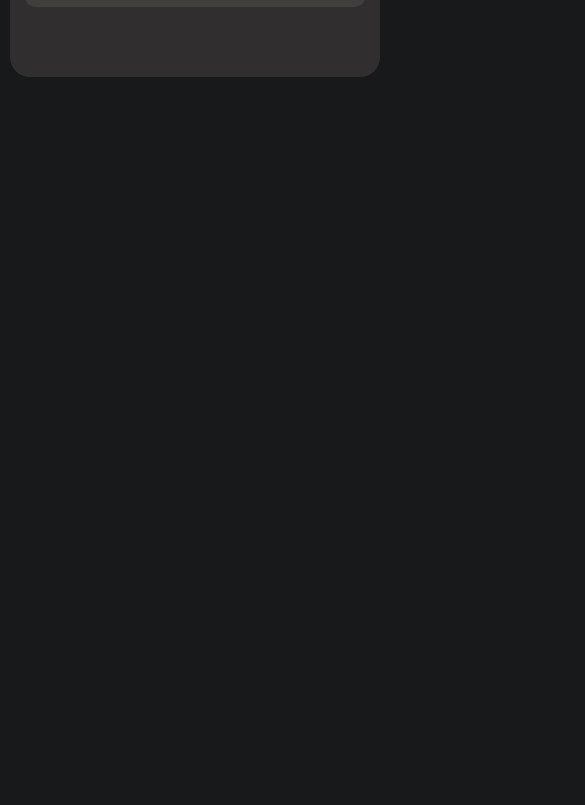
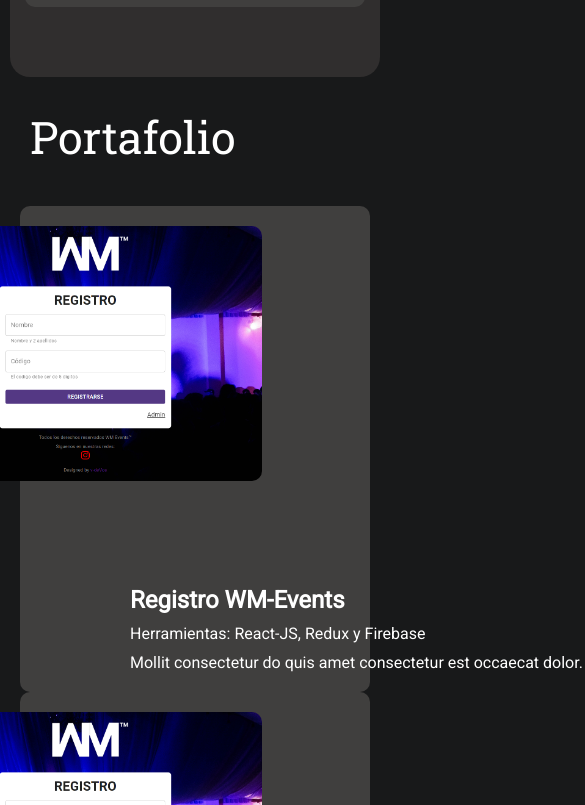
Before and after one commit to v-devOs/React-Site, a React (Vite) app: page / in a window 390 px wide. Shown: the part 2899-3704 px from the top of the page, 585 px wide, since content can reach past the window. Before the commit the page ends 3056 px from the top, so only its background shows below. Built offline with nearby package versions, Linux system fonts and the light colour scheme.

Commit message:
Seccion de proyectos, terminar responsive

```diff
--- a/src/UrielDev.jsx
+++ b/src/UrielDev.jsx
@@ -3,6 +3,7 @@ import './stylesMain.css'
 import { Title } from "./components/Title"
 import { CardMe } from "./components/CardMe"
 import { Skills } from "./components/Skills"
+import { Projects } from "./components/Projects"
 
 export const UrielDev = () => {
   return (
@@ -14,6 +15,8 @@ export const UrielDev = () => {
       <CardMe/>
 
       <Skills/>
+
+      <Projects/>
     </>
   )
 }
--- a/src/components/Projects.jsx
+++ b/src/components/Projects.jsx
@@ -1,6 +1,32 @@
+import { projects } from "../data"
+import '../stylesProject.css'
 
 export const Projects = () => {
   return (
-    <div>Projects</div>
+    <div id="projects">
+      <h2 className="subtitle primary">Portafolio</h2>
+
+      <div className="container-projects">
+        {
+          projects.map( project => (
+            <article key={project.name} className="container-project">
+              <a className="project" href="">
+                <div className="container-project-image">
+                  <img className="project-image" src={project.image} alt={project.name} />
+                </div>
+
+                <div className="container-project-info">
+                  <h2 className="project-name">{project.name}</h2>
+                  <p className="tools-used">Herramientas: {project.tools}</p>
+
+                  <p>{project.description}</p>
+
+                </div>
+              </a>
+            </article>
+          ))
+        }
+      </div>
+    </div>
   )
 }
--- a/src/components/index.js
+++ b/src/components/index.js
@@ -1,3 +1,4 @@
 export * from './Title'
 export * from './CardMe'
 export * from './Skills'
+export * from './Projects'
--- a/src/data/index.js
+++ b/src/data/index.js
@@ -1,2 +1,3 @@
 export * from './headers'
 export * from './skillsData'
+export * from './projects'
--- /dev/null
+++ b/src/data/projects.js
@@ -0,0 +1,16 @@
+export const projects = [
+  {
+    name: 'Registro WM-Events',
+    image: '/images/wm-project.png',
+    description: 'Mollit consectetur do quis amet consectetur est occaecat dolor. Laboris est eiusmod enim esse id labore. Fugiat et sit adipisicing tempor aute. Qui magna consectetur veniam id proident dolor fugiat deserunt veniam laboris irure dolore consectetur. Do elit amet aliquip velit aliquip ullamco. Esse irure proident Lorem ut reprehenderit velit deserunt esse.',
+    tools: 'React-JS, Redux y Firebase',
+    link: ''
+  },
+  {
+    name: 'Registro WM-Events',
+    image: '/images/wm-project.png',
+    description: 'Consectetur esse aliqua dolor aliqua eiusmod deserunt excepteur sint eu nostrud est incididunt.',
+    tools: 'React-JS, Redux y Firebase',
+    link: ''
+  }
+]
--- /dev/null
+++ b/src/stylesProject.css
@@ -0,0 +1,71 @@
+
+.container-projects{
+  margin: 55px 100px;
+  /* display: flex; */
+
+}
+
+#projects a{
+  text-decoration: none;
+  color: white;
+}
+
+.container-project{
+  padding: 20px 80px;
+  border-radius: 10px;
+  margin: 10px 20px;
+  background-color: #403f3e;
+}
+.project{
+  display: flex;
+  /* flex-wrap: wrap; */
+}
+.project-image{
+  width: 350px;
+  display: inline-block;
+  border-radius: 10px;
+}
+.container-project-info{
+  margin: 0 30px ;
+  width: 500px;
+}
+.project-name{
+  margin: 10px 0 35px;
+}
+
+.tools-used{
+  margin: 10px 0 35px;
+
+}
+
+@media screen and (max-width: 768px) {
+  .project{
+    display: block;
+  }
+  .container-project-image{
+    text-align: center;
+    width: 100%;
+    height: 350px;
+    position: relative;
+  }
+  .project-image{
+    position: absolute;
+    right: 15%;
+  }
+  .container-projects{
+    margin: 10px;
+    padding: 10px;
+  }
+  .container-project{
+    margin: 0;
+
+  }
+  .container-project-info{
+    width: max-content;
+  }
+
+  .project-name, .tools-used{
+    margin: 10px 0;
+  }
+
+}
```
Also changed, not shown: public/images/wm-project.png (added).
